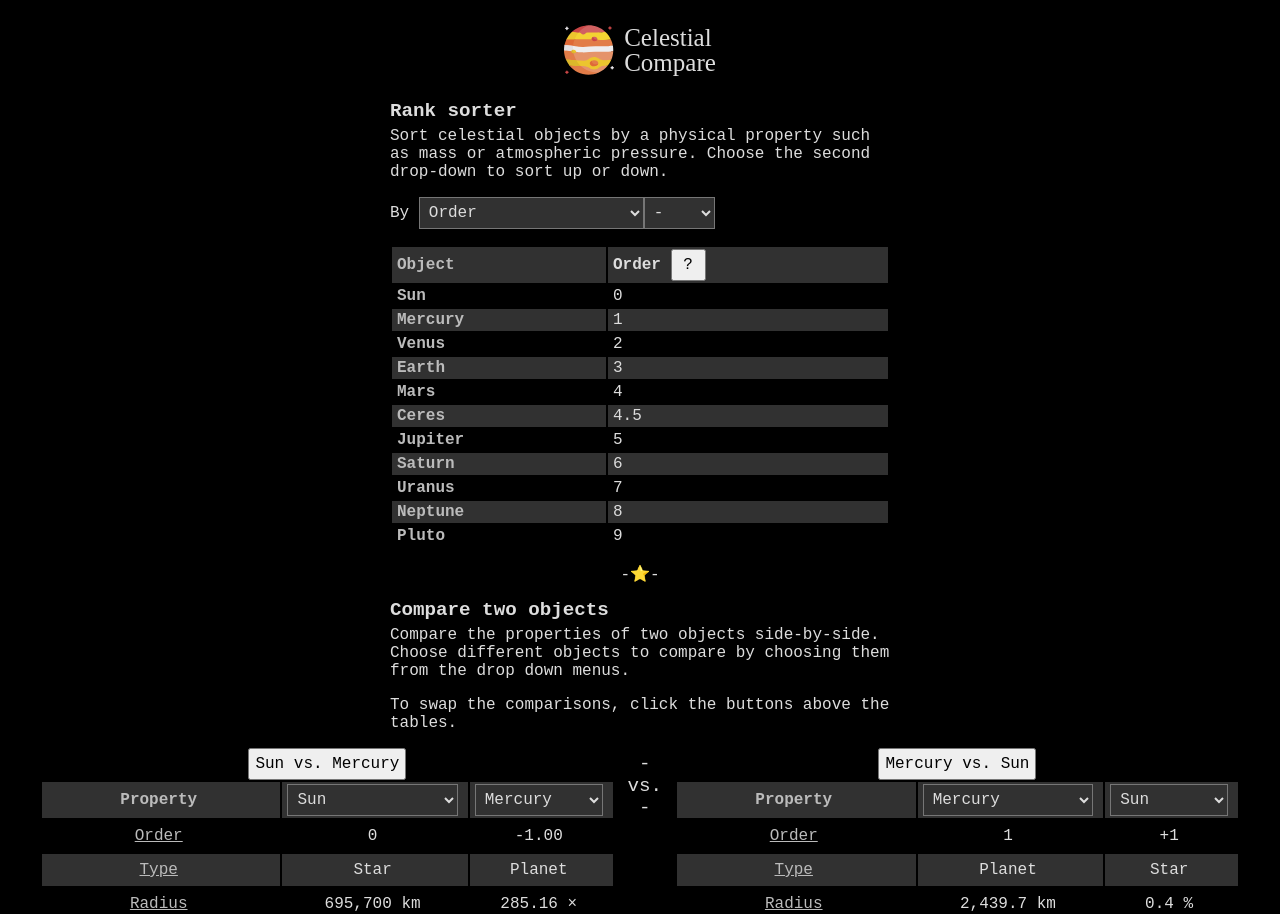
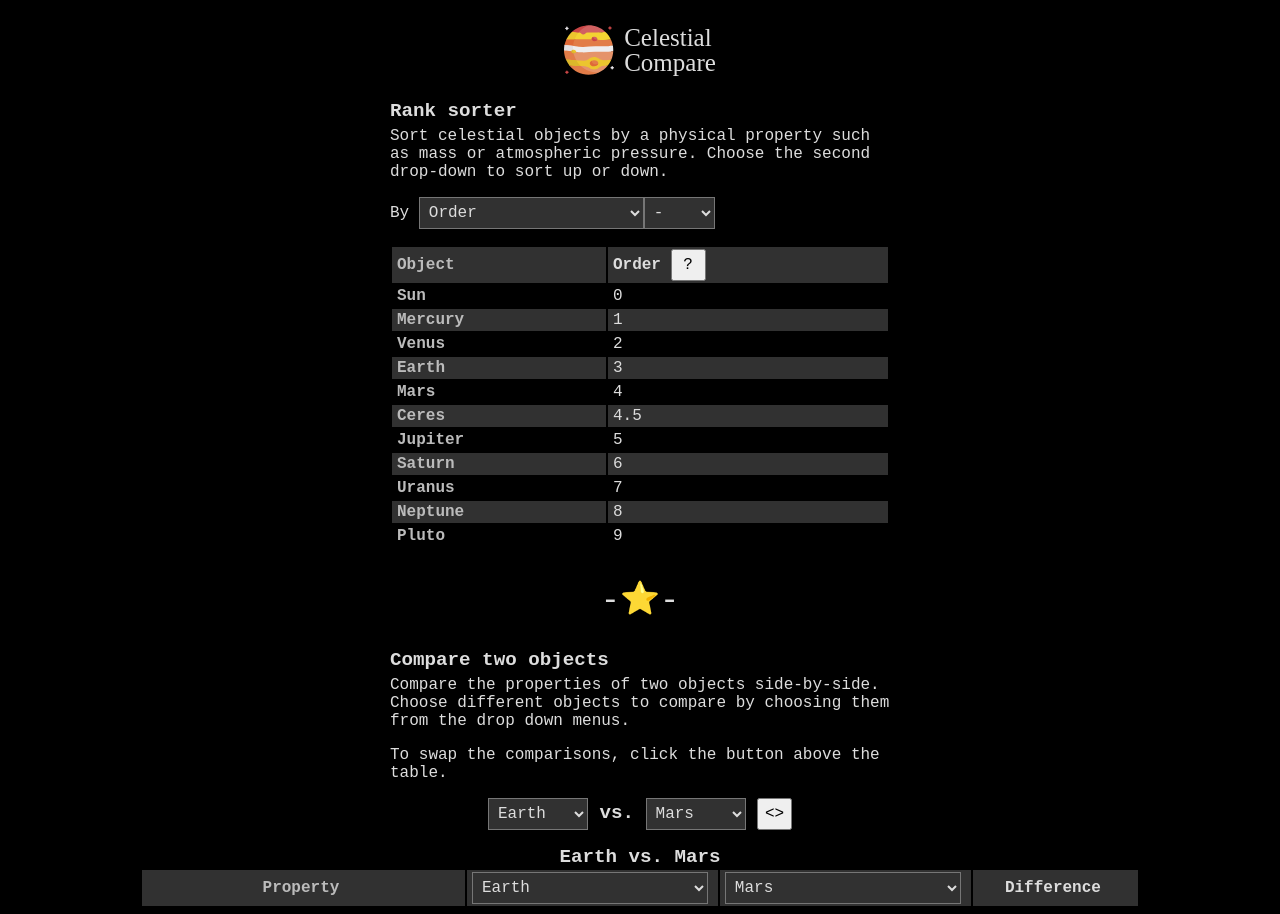
Before and after one commit to sirkoik/Celestial-Compare, a React (Create React App) app: page / in a window 1280 px wide. Shown: the top 914 px of the page. Built offline with nearby package versions, Linux system fonts and the light colour scheme.

Commit message:
Converted to a one table comparison, some visual improvements

```diff
--- a/src/Components/SidebySideCompare/CompareSide/CompareSide.js
+++ b/src/Components/SidebySideCompare/CompareSide/CompareSide.js
@@ -14,6 +14,7 @@ const CompareSide = (props) => {
     let keys1 = Object.keys(obj1);
     let keys2 = Object.keys(obj2);
 
+    // make the total keys equivalent to the greatest number of keys.
     const keys = keys1 <= keys2 ? keys1 : keys2;
 
     return keys.map((key) => {
@@ -30,6 +31,7 @@ const CompareSide = (props) => {
       let measure = 0;
       let measureUnits = "%";
       let val1Out = val1;
+      let val2Out = val2;
 
       switch (fieldAttrs["comparison-method"]) {
         case "subtract":
@@ -69,6 +71,8 @@ const CompareSide = (props) => {
             measureUnits = "";
           }
 
+          // format output
+
           if ((val1 + "").length > 7) {
             val1Out = Number(val1).toExponential();
           } else {
@@ -77,6 +81,16 @@ const CompareSide = (props) => {
 
           if (val1Out.toString().includes("e")) {
             val1Out = friendlyExponent(val1Out);
+          }
+
+          if ((val2 + "").length > 7) {
+            val2Out = Number(val2).toExponential();
+          } else {
+            val2Out = commafy(val2);
+          }
+
+          if (val2Out.toString().includes("e")) {
+            val2Out = friendlyExponent(val2Out);
           }
         // console.log("val1Out", val1Out);
       }
@@ -90,6 +104,9 @@ const CompareSide = (props) => {
           </td>
           <td>
             {val1Out} {fieldAttrs.unit}
+          </td>
+          <td>
+            {val2Out} {fieldAttrs.unit}
           </td>
           <td>
             {measure} {measureUnits}
@@ -116,6 +133,7 @@ const CompareSide = (props) => {
             </select>
             {/* {objCtx.getObj(props.id2)["name"]} */}
           </td>
+          <td>Difference</td>
         </tr>
       </thead>
       <tbody>{output()}</tbody>
--- a/src/Components/SidebySideCompare/SideBySideCompare.js
+++ b/src/Components/SidebySideCompare/SideBySideCompare.js
@@ -5,8 +5,8 @@ import CompareSide from "./CompareSide/CompareSide";
 
 const SideBySideCompare = () => {
   const objCtx = useContext(ObjectContext);
-  const [id1, setId1] = useState(0);
-  const [id2, setId2] = useState(1);
+  const [id1, setId1] = useState(3);
+  const [id2, setId2] = useState(4);
 
   const obj1 = objCtx.getObj(id1);
   const obj2 = objCtx.getObj(id2);
@@ -44,16 +44,39 @@ const SideBySideCompare = () => {
           Compare the properties of two objects side-by-side. Choose different
           objects to compare by choosing them from the drop down menus.
         </p>
-        <p>To swap the comparisons, click the buttons above the tables.</p>
+        <p>To swap the comparisons, click the button above the table.</p>
       </div>
       <div className={classes.Compare}>
         <div className={classes["CompareSide-Container"]}>
           {/* <select onChange={comp1Handler} value={id1}>
             {objList}
           </select> */}
-          <button onClick={switchHandler}>
+          <h1>
+            <select
+              onChange={comp1Handler}
+              value={id1}
+              style={{ width: "auto" }}
+            >
+              {objList}
+            </select>
+            &nbsp;vs.&nbsp;
+            <select
+              onChange={comp2Handler}
+              value={id2}
+              style={{ width: "auto" }}
+            >
+              {objList}
+            </select>
+            &nbsp;
+            <button onClick={switchHandler}>&lt;&gt;</button>
+          </h1>
+
+          <p></p>
+
+          <h1>
             {obj1.name} vs. {obj2.name}
-          </button>
+          </h1>
+
           <CompareSide
             id1={id1}
             id2={id2}
@@ -62,11 +85,11 @@ const SideBySideCompare = () => {
             comp2Handler={comp2Handler}
           />
         </div>
-        <div className={classes.versus}>- vs. -</div>
+        {/* <div className={classes.versus}>- vs. -</div>
         <div className={classes["CompareSide-Container"]}>
           {/* <select onChange={comp2Handler} value={id2}>
             {objList}
-          </select> */}
+          </select> }
           <button onClick={switchHandler}>
             {obj2.name} vs. {obj1.name}
           </button>
@@ -77,7 +100,7 @@ const SideBySideCompare = () => {
             comp1Handler={comp2Handler}
             comp2Handler={comp1Handler}
           />
-        </div>
+        </div> */}
       </div>
     </>
   );
--- a/src/Components/SidebySideCompare/SidebySideCompare.module.css
+++ b/src/Components/SidebySideCompare/SidebySideCompare.module.css
@@ -28,7 +28,7 @@
     margin: 0 auto;
     flex-direction: row;
     align-items: flex-start;
-    max-width: 1200px;
+    max-width: 1000px;
   }
 
   .CompareDescription {
--- a/src/Components/UI/Divider.module.css
+++ b/src/Components/UI/Divider.module.css
@@ -2,7 +2,9 @@
   display: flex;
   justify-content: center;
   align-items: center;
-  height: 50px;
+
+  font-size: 200%;
+  height: 100px;
 }
 
 .Divider .content {
```
